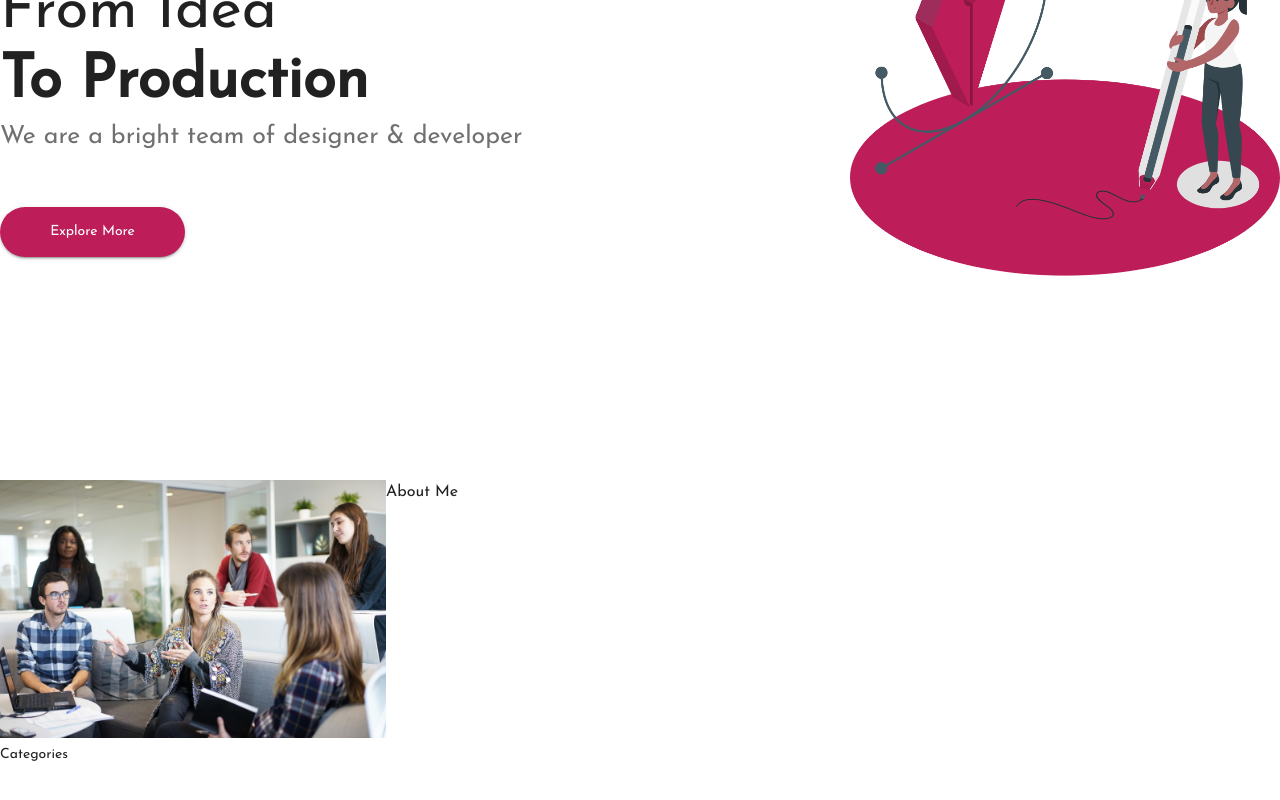
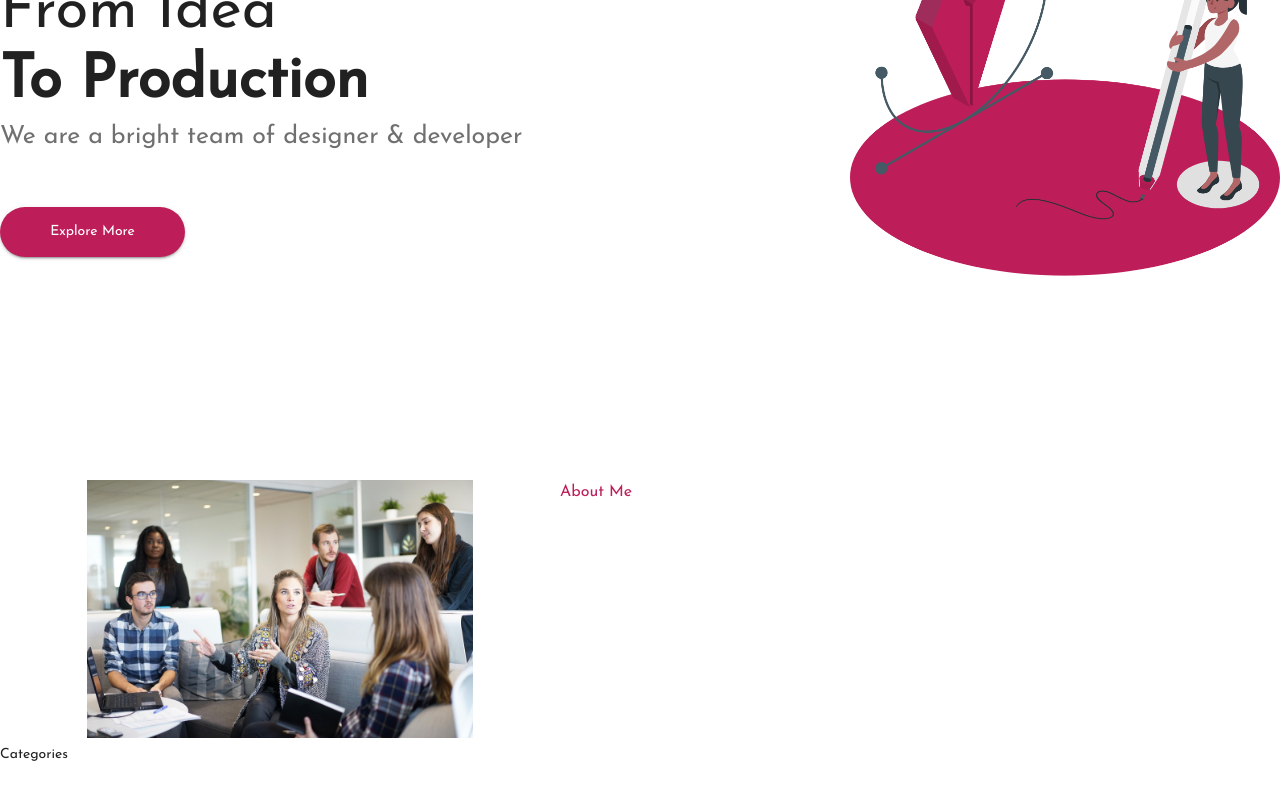
Before and after one commit to VinCodeTheWeb/genosio, a React (Create React App) app in the folder client/: page / in a window 1280 px wide. Shown: the part 320-1120 px from the top of the page. Built offline with nearby package versions, Linux system fonts and the light colour scheme.

Commit message:
adding correct spacing for about section

```diff
--- a/client/src/pages/home/home.component.tsx
+++ b/client/src/pages/home/home.component.tsx
@@ -51,9 +51,7 @@ const HomePage: React.FC = () => {
             aboutImg={People}
             aboutParagraph={
                 <>
-                    <Box>
-                        <Typography>About Me</Typography>
-                    </Box>
+                    <Typography color="primary">About Me</Typography>
                 </>
             }
             aboutCategories={<>Categories</>}
--- a/client/src/templates/HomeTemplate/home-template.component.tsx
+++ b/client/src/templates/HomeTemplate/home-template.component.tsx
@@ -43,10 +43,12 @@ const HomeTemplate: React.FC<HomeTemplateProps> = ({
 
             <Box height="100.47rem">
                 <Grid container>
-                    <Grid item>
+                    <Grid className={classes.imgPeopleContainer} item>
                         <img src={aboutImg} alt="people-working" />
                     </Grid>
-                    <Grid item>{aboutParagraph}</Grid>
+                    <Grid className={classes.imgPeopleContainer} item>
+                        {aboutParagraph}
+                    </Grid>
                 </Grid>
 
                 <Grid container>{aboutCategories}</Grid>
--- a/client/src/templates/HomeTemplate/home-template.styles.tsx
+++ b/client/src/templates/HomeTemplate/home-template.styles.tsx
@@ -5,6 +5,12 @@ const styles = () =>
         wrapper: {
             height: '80rem',
         },
+        imgPeopleContainer: {
+            paddingLeft: '8.7rem',
+        },
+        aboutParagraphContainer: {
+            paddingLeft: '8.2rem',
+        },
     });
 
 export const useStyles = makeStyles(styles);
```
